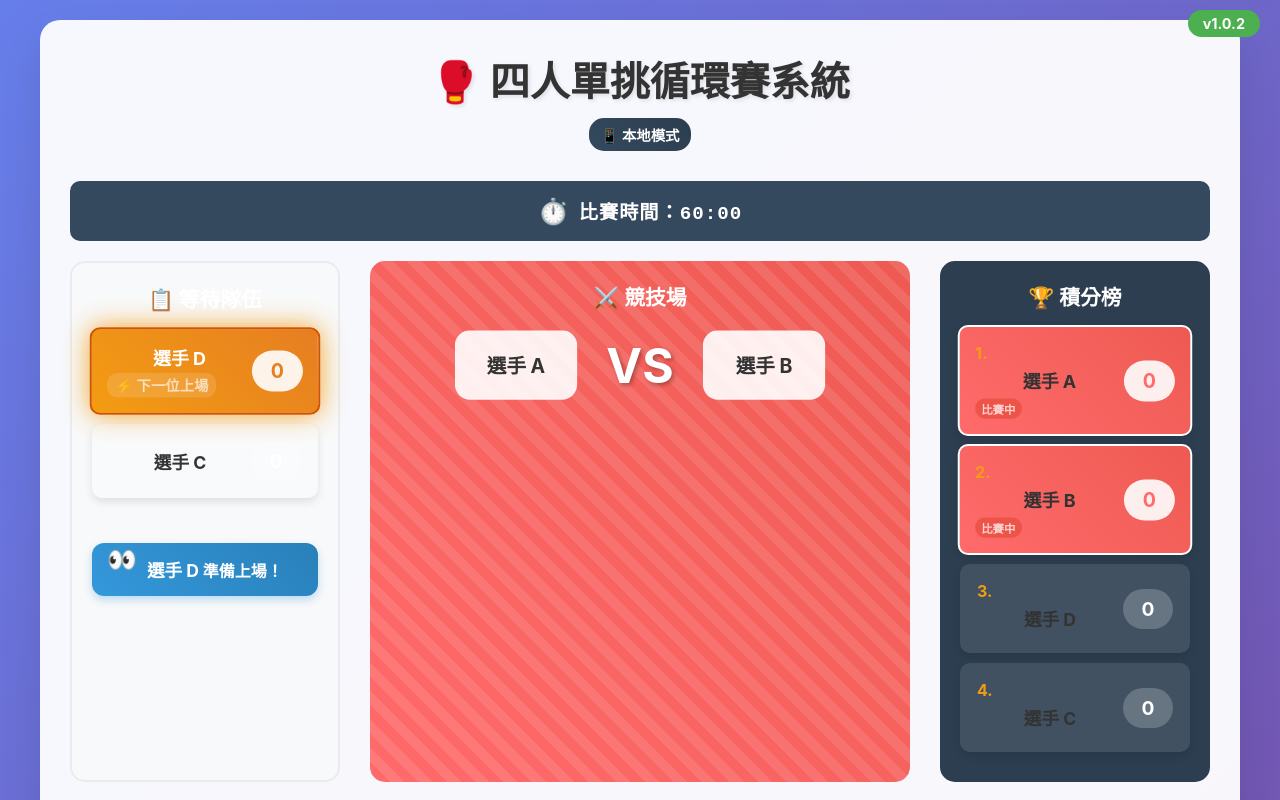
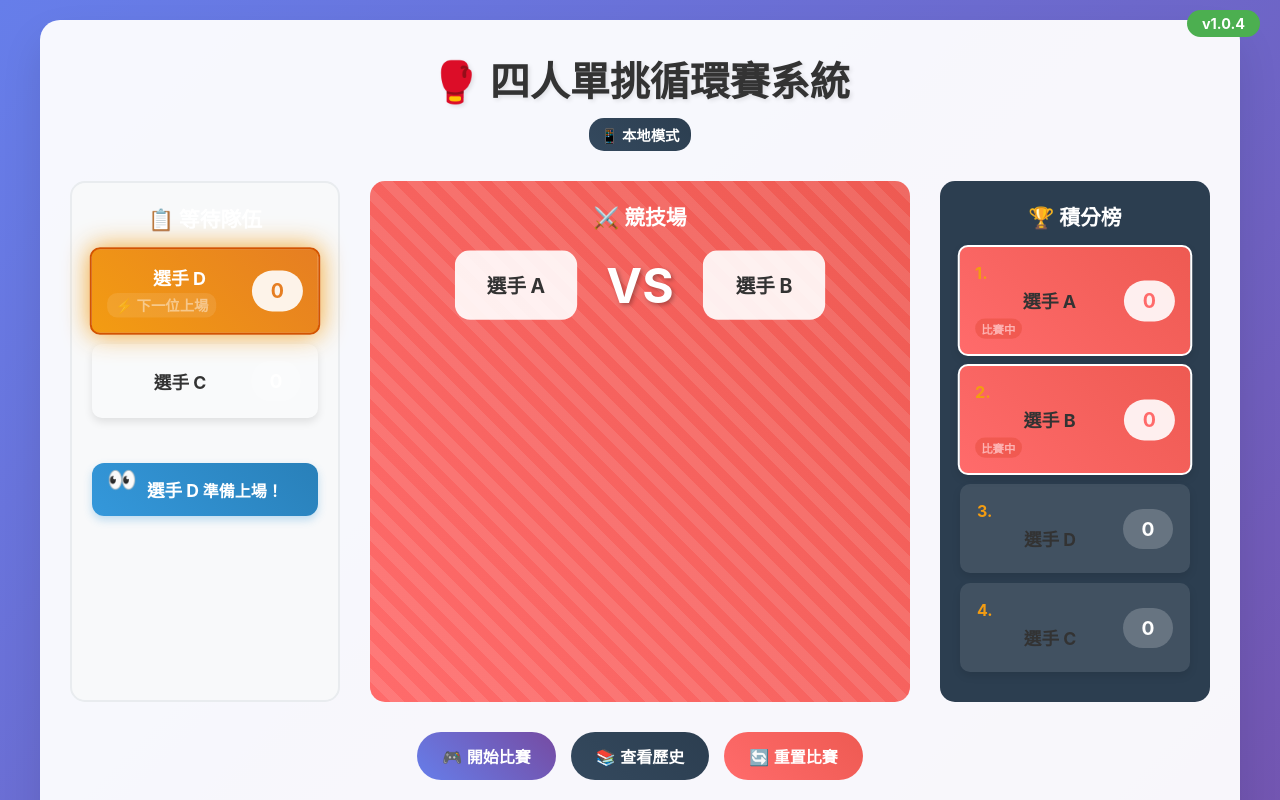
Before and after one commit to yanchen184/sgame-tournament, a React (Create React App) app: page / in a window 1280 px wide. Both pictures are taken after a click on the button "⚡ 使用預設名稱快速開始". Shown: the top 800 px of the page. Built offline with nearby package versions, Linux system fonts and the light colour scheme; no server answers.

Commit message:
⏰ Remove time limits from game system
- Remove 60-minute countdown timer completely
- Remove 30-second limit on undo functionality
- Add manual end game button
- Update to v1.0.4
- Keep all other functionality intact

```diff
--- a/src/App.js
+++ b/src/App.js
@@ -4,7 +4,6 @@ import GameArena from './components/GameArena';
 import PlayerQueue from './components/PlayerQueue';
 import Scoreboard from './components/Scoreboard';
 import GameControls from './components/GameControls';
-import GameTimer from './components/GameTimer';
 import StatusMessage from './components/StatusMessage';
 import GameRules from './components/GameRules';
 import GameHistory from './components/GameHistory';
@@ -25,14 +24,13 @@ function App() {
   const [players, setPlayers] = useState([]);
   const [currentFighters, setCurrentFighters] = useState([null, null]);
   const [gameStarted, setGameStarted] = useState(false);
-  const [gameTime, setGameTime] = useState(3600); // 60 minutes
   const [battleCount, setBattleCount] = useState(0);
   const [statusMessage, setStatusMessage] = useState(null);
   const [showRestOption, setShowRestOption] = useState(false);
   const [streakWinner, setStreakWinner] = useState(null);
   const [showHistory, setShowHistory] = useState(false);
   const [gameHistory, setGameHistory] = useState([]);
-  const [lastAction, setLastAction] = useState(null); // For undo functionality
+  const [lastAction, setLastAction] = useState(null); // For undo functionality (no time limit)
 
   // Enable Firebase integration (set to false to use offline mode)
   const enableFirebase = false; // 設為 false 使用離線模式
@@ -64,7 +62,6 @@ function App() {
         gameName: '四人單挑循環賽',
         players: players,
         gameType: 'tournament',
-        maxTime: 3600,
         playerNames: playerNames
       });
     }
@@ -83,13 +80,12 @@ function App() {
       saveGameState({
         players,
         currentFighters,
-        gameTime,
         battleCount,
         gameStarted,
         gameHistory
       });
     }
-  }, [players, currentFighters, gameTime, battleCount, gameStarted, gameHistory, gameId, saveGameState, enableFirebase]);
+  }, [players, currentFighters, battleCount, gameStarted, gameHistory, gameId, saveGameState, enableFirebase]);
 
   // Shuffle array utility function
   const shuffleArray = (array) => {
@@ -150,7 +146,7 @@ function App() {
     }
   };
 
-  // Save last action for undo
+  // Save last action for undo (no time limit)
   const saveLastAction = (action) => {
     setLastAction({
       ...action,
@@ -162,10 +158,10 @@ function App() {
     });
   };
 
-  // Undo last action
+  // Undo last action (no time limit)
   const undoLastAction = () => {
-    if (!lastAction || Date.now() - lastAction.timestamp > 30000) { // 30秒內可撤銷
-      showStatus('❌ 無法撤銷：超過時間限制或沒有可撤銷的操作', 'error');
+    if (!lastAction) {
+      showStatus('❌ 沒有可撤銷的操作', 'error');
       return;
     }
 
@@ -355,6 +351,26 @@ function App() {
     }
   };
 
+  // End game manually
+  const endGame = () => {
+    const sortedPlayers = [...players].sort((a, b) => b.score - a.score);
+    let message = '🏁 比賽結束！最終排名：<br>';
+    sortedPlayers.forEach((player, index) => {
+      message += `${index + 1}. ${player.name}: ${player.score} 分<br>`;
+    });
+
+    showStatus(message, 'info');
+
+    // End Firebase game
+    if (enableFirebase && gameId) {
+      endFirebaseGame({
+        finalRanking: sortedPlayers,
+        totalMatches: battleCount,
+        playerNames
+      });
+    }
+  };
+
   // Reset game completely
   const resetGame = () => {
     setGameSetup(false);
@@ -362,7 +378,6 @@ function App() {
     setPlayers([]);
     setCurrentFighters([null, null]);
     setGameStarted(false);
-    setGameTime(3600);
     setBattleCount(0);
     setShowRestOption(false);
     setStreakWinner(null);
@@ -381,46 +396,6 @@ function App() {
     }, 5000);
   };
 
-  // Timer effect
-  useEffect(() => {
-    let interval;
-    if (gameStarted && gameTime > 0) {
-      interval = setInterval(() => {
-        setGameTime(prev => {
-          if (prev <= 1) {
-            setGameStarted(false);
-            endGame();
-            return 0;
-          }
-          return prev - 1;
-        });
-      }, 1000);
-    }
-
-    return () => clearInterval(interval);
-  }, [gameStarted, gameTime]);
-
-  // End game
-  const endGame = () => {
-    const sortedPlayers = [...players].sort((a, b) => b.score - a.score);
-    let message = '🏁 比賽結束！最終排名：<br>';
-    sortedPlayers.forEach((player, index) => {
-      message += `${index + 1}. ${player.name}: ${player.score} 分<br>`;
-    });
-
-    showStatus(message, 'info');
-
-    // End Firebase game
-    if (enableFirebase && gameId) {
-      endFirebaseGame({
-        finalRanking: sortedPlayers,
-        totalMatches: battleCount,
-        gameDuration: 3600 - gameTime,
-        playerNames
-      });
-    }
-  };
-
   // Clear Firebase error
   useEffect(() => {
     if (firebaseError) {
@@ -435,7 +410,7 @@ function App() {
   if (!gameSetup) {
     return (
       <div className="App">
-        <div className="version">v1.0.2</div>
+        <div className="version">v1.0.4</div>
         <PlayerSetup onSetupPlayers={setupPlayers} />
       </div>
     );
@@ -444,7 +419,7 @@ function App() {
   return (
     <div className="App">
       <div className="version">
-        v1.0.2
+        v1.0.4
         {enableFirebase && (
           <span className="firebase-status">
             {isConnected ? '🔥' : '📡'}
@@ -469,8 +444,6 @@ function App() {
             </div>
           )}
         </div>
-
-        <GameTimer gameTime={gameTime} />
 
         <div className="game-area">
           <PlayerQueue
@@ -499,6 +472,7 @@ function App() {
           onTakeRest={takeRest}
           onContinuePlay={continuePlay}
           onUndoAction={undoLastAction}
+          onEndGame={endGame}
           onResetGame={resetGame}
           onToggleHistory={() => setShowHistory(!showHistory)}
           showHistory={showHistory}
```
